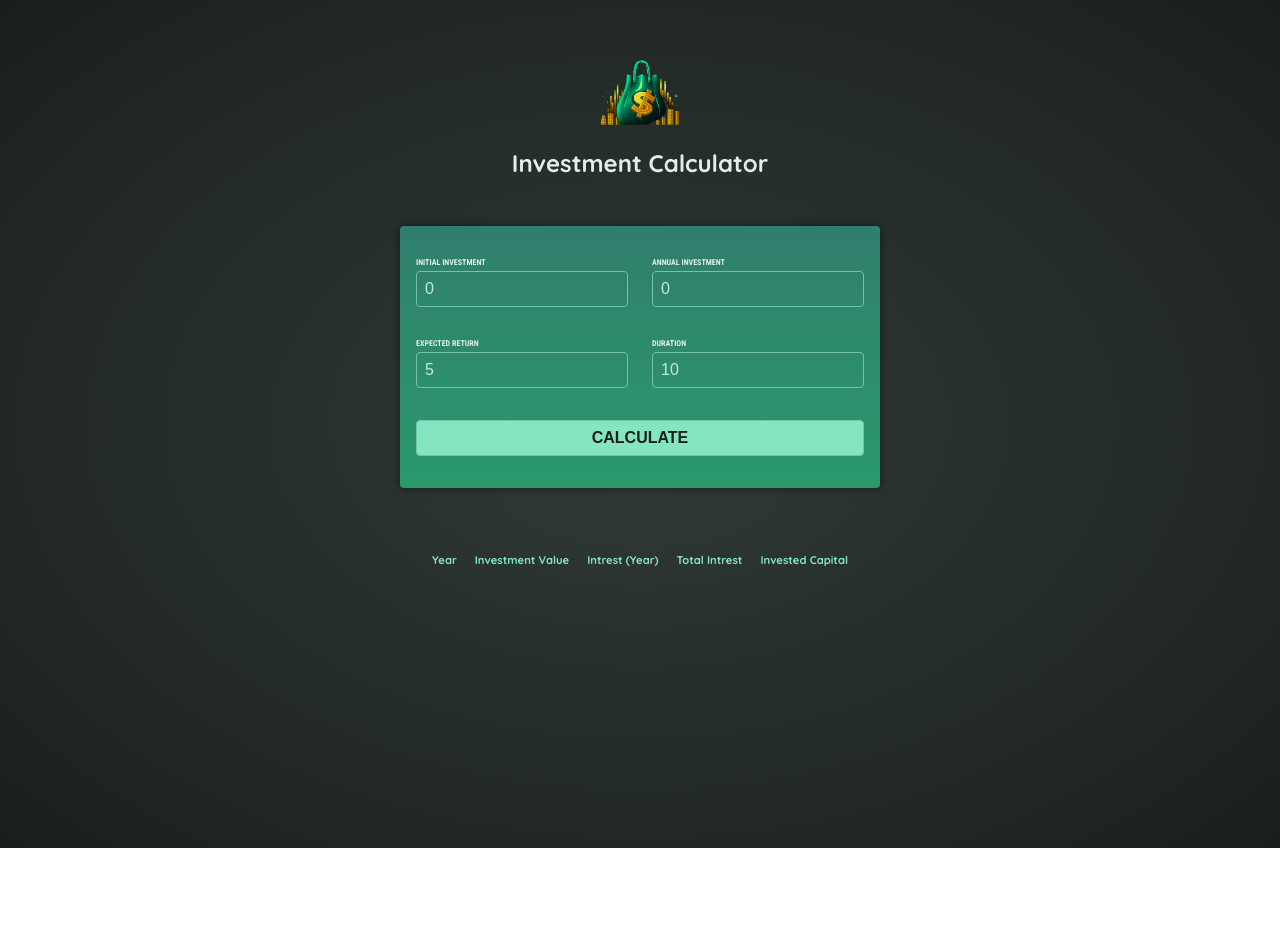
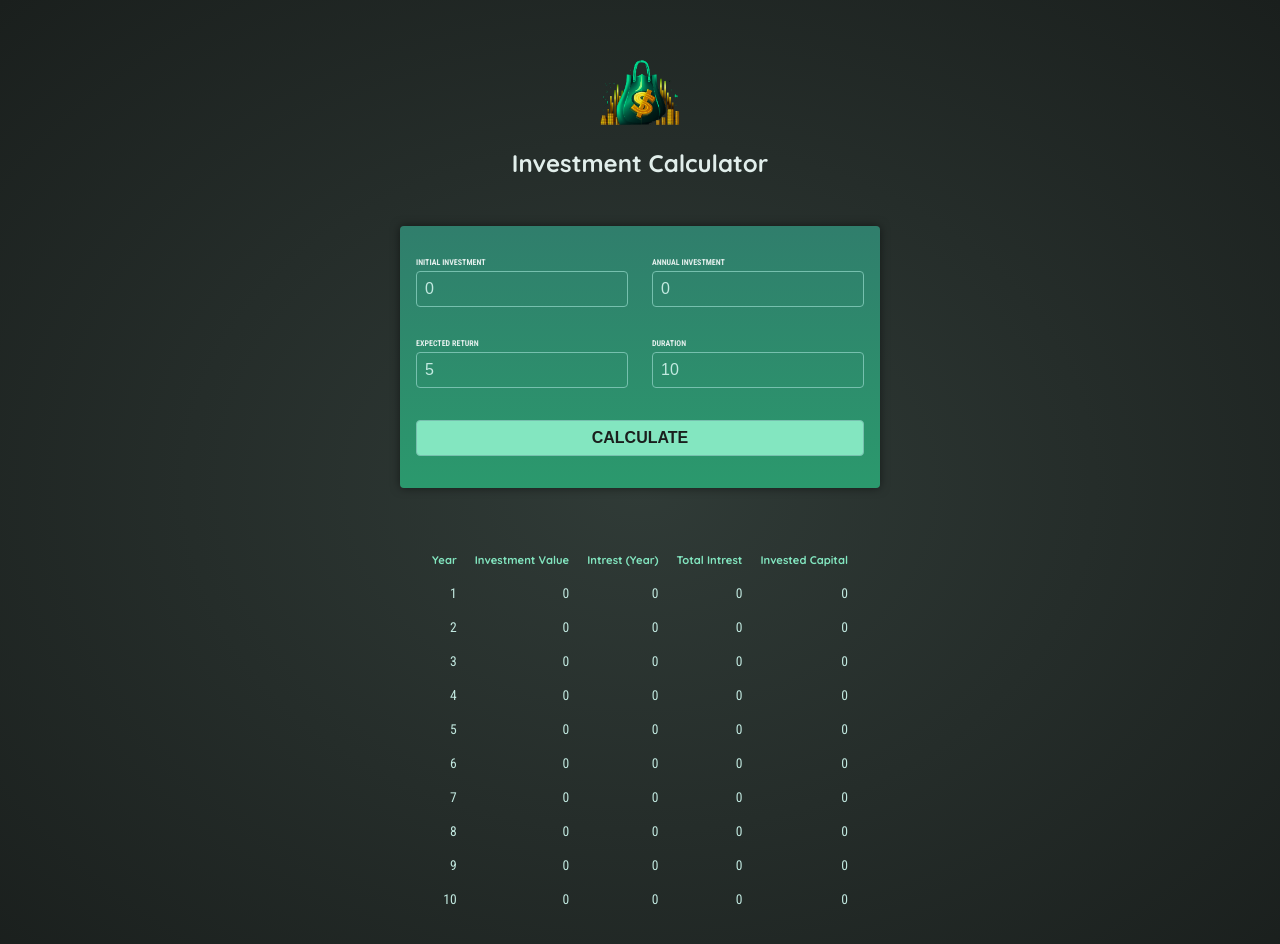
Before and after one commit to utkarshg1/Investment-Calculator, an Angular app: page / in a window 1280 px wide. Both pictures are taken after a click on the button "CALCULATE". Shown: the top 944 px of the page. Before the commit the page ends 848 px from the top, so only its background shows below. Built offline with nearby package versions, Linux system fonts and the light colour scheme.

Commit message:
updated table

```diff
--- a/src/app/investment-results/investment-results.component.html
+++ b/src/app/investment-results/investment-results.component.html
@@ -1,5 +1,5 @@
 @if (!results) {
-<p>Please enter some values and press "Calculate"</p>
+<p class="center">Please enter some values and press "Calculate"</p>
 } @else {
 <table>
   <thead>
@@ -11,6 +11,16 @@
       <th>Invested Capital</th>
     </tr>
   </thead>
-  <tbody></tbody>
+  <tbody>
+    @for (result of results; track result.year) {
+    <tr>
+      <td>{{ result.year }}</td>
+      <td>{{ result.valueEndOfYear }}</td>
+      <td>{{ result.interest }}</td>
+      <td>{{ result.totalInterest }}</td>
+      <td>{{ result.totalAmountInvested }}</td>
+    </tr>
+    }
+  </tbody>
 </table>
 }
```
